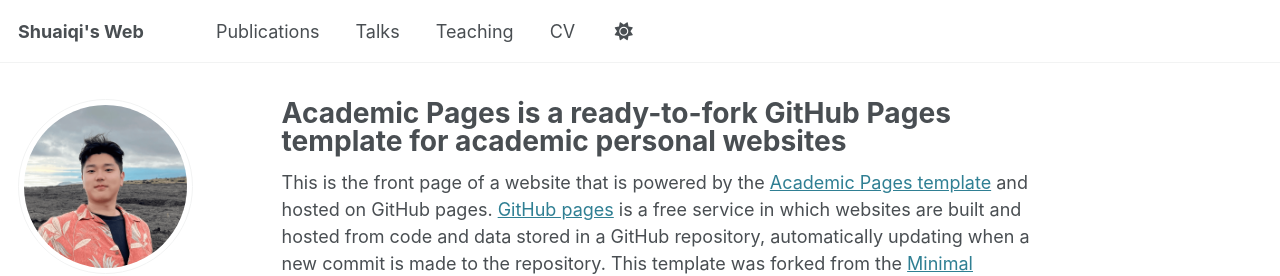
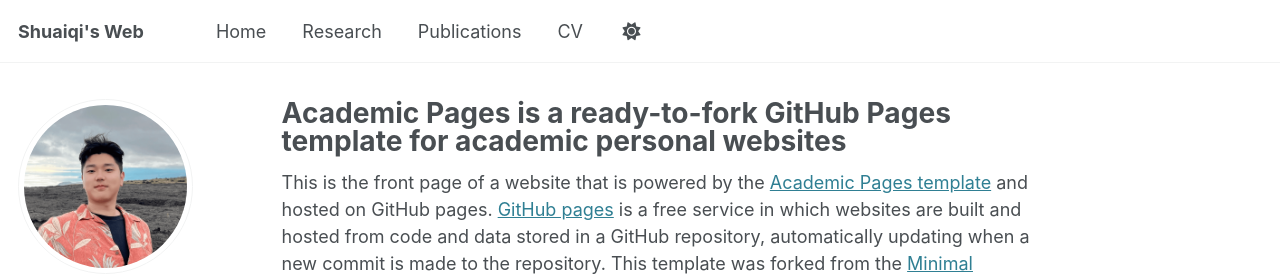
Before and after one commit to shqwu/shqwu.github.io, a Jekyll site: the page built from _pages/about.md, in a window 1280 px wide. Shown: the top 276 px of the page. Built offline with Jekyll 4.4.1, drawn with Linux system fonts in a browser that asks for light colours; some web fonts are replaced.

Commit message:
Update navigation.yml

```diff
--- a/_data/navigation.yml
+++ b/_data/navigation.yml
@@ -8,14 +8,17 @@
 #      Markdown formatted page while the second is generated using JSON.
 
 main:
+  - title: "Home"
+    url: https://shqwu.github.io
+
+  - title: "Research"
+    url: /teaching/
+
   - title: "Publications"
     url: /publications/
 
-  - title: "Talks"
-    url: /talks/
-
-  - title: "Teaching"
-    url: /teaching/
+ # - title: "Talks"
+ #   url: /talks/
 
   #- title: "Portfolio"
   #  url: /portfolio/
```
